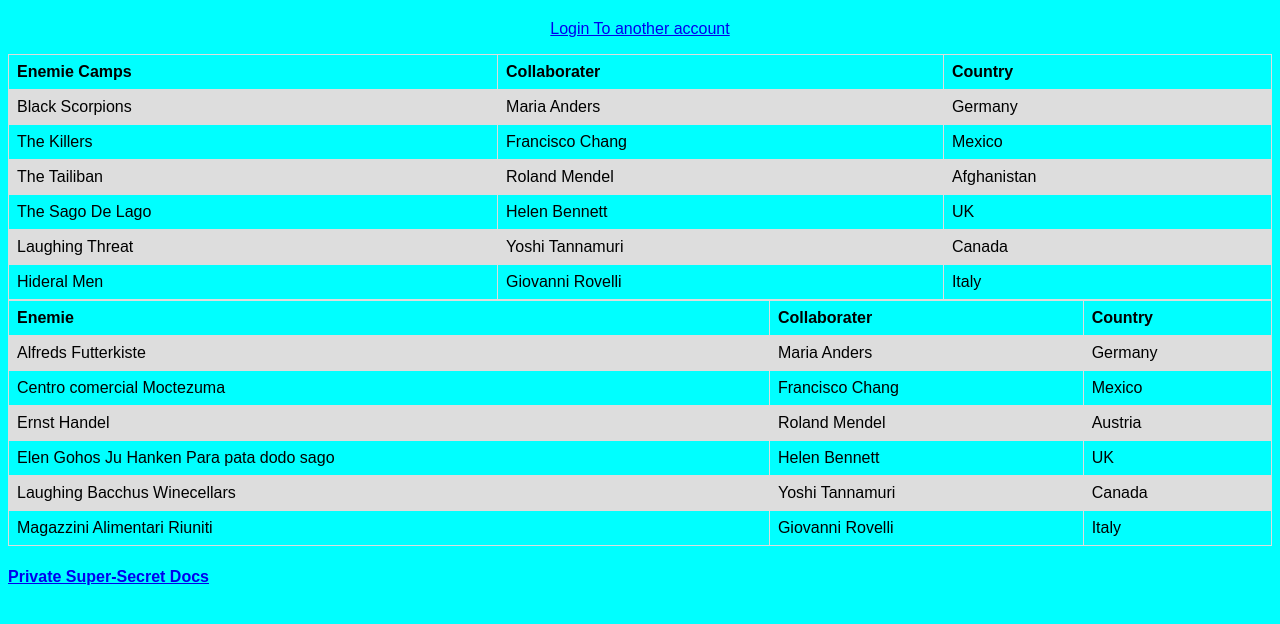
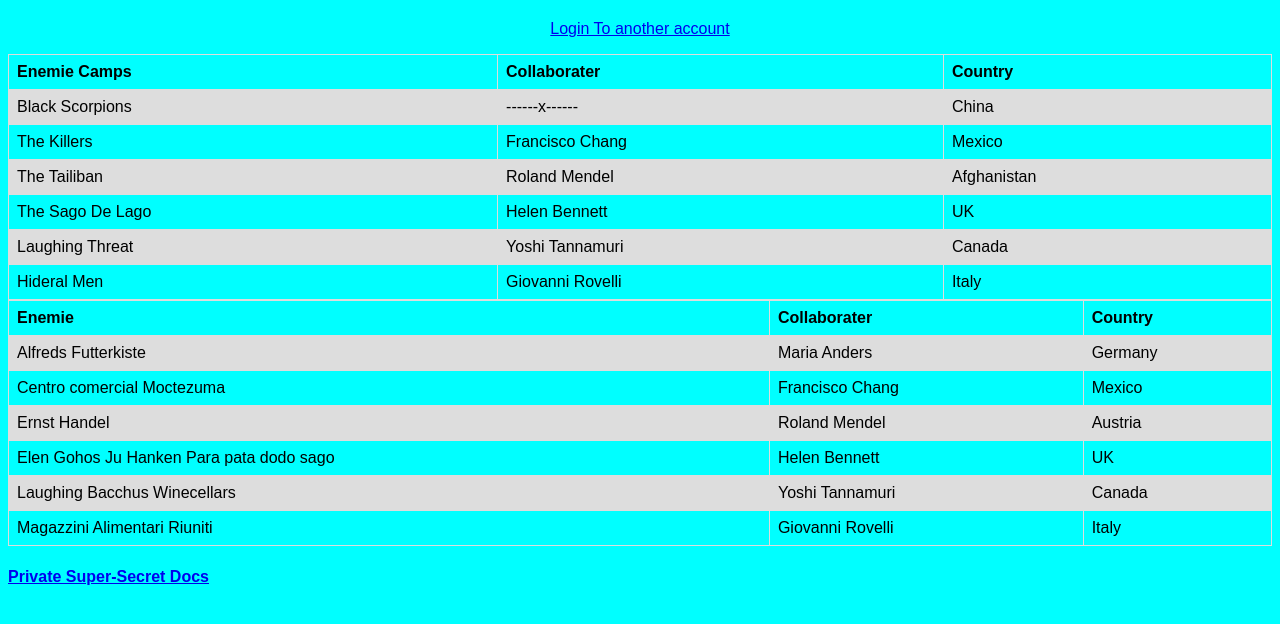
Before and after one commit to secret-agents/secret-agents.github.io, a plain HTML site: page go.html in a window 1280 px wide. Shown: the part 46-670 px from the top of the page. Drawn offline with Linux system fonts and the light colour scheme.

Commit message:
Update go.html

```diff
--- a/go.html
+++ b/go.html
@@ -43,8 +43,8 @@ tr:nth-child(even) {
             </tr>
             <tr>
               <td>Black Scorpions</td>
-              <td>Maria Anders</td>
-              <td>Germany</td>
+              <td>------x------</td>
+              <td>China</td>
             </tr>
             <tr>
               <td>The Killers</td>
```
